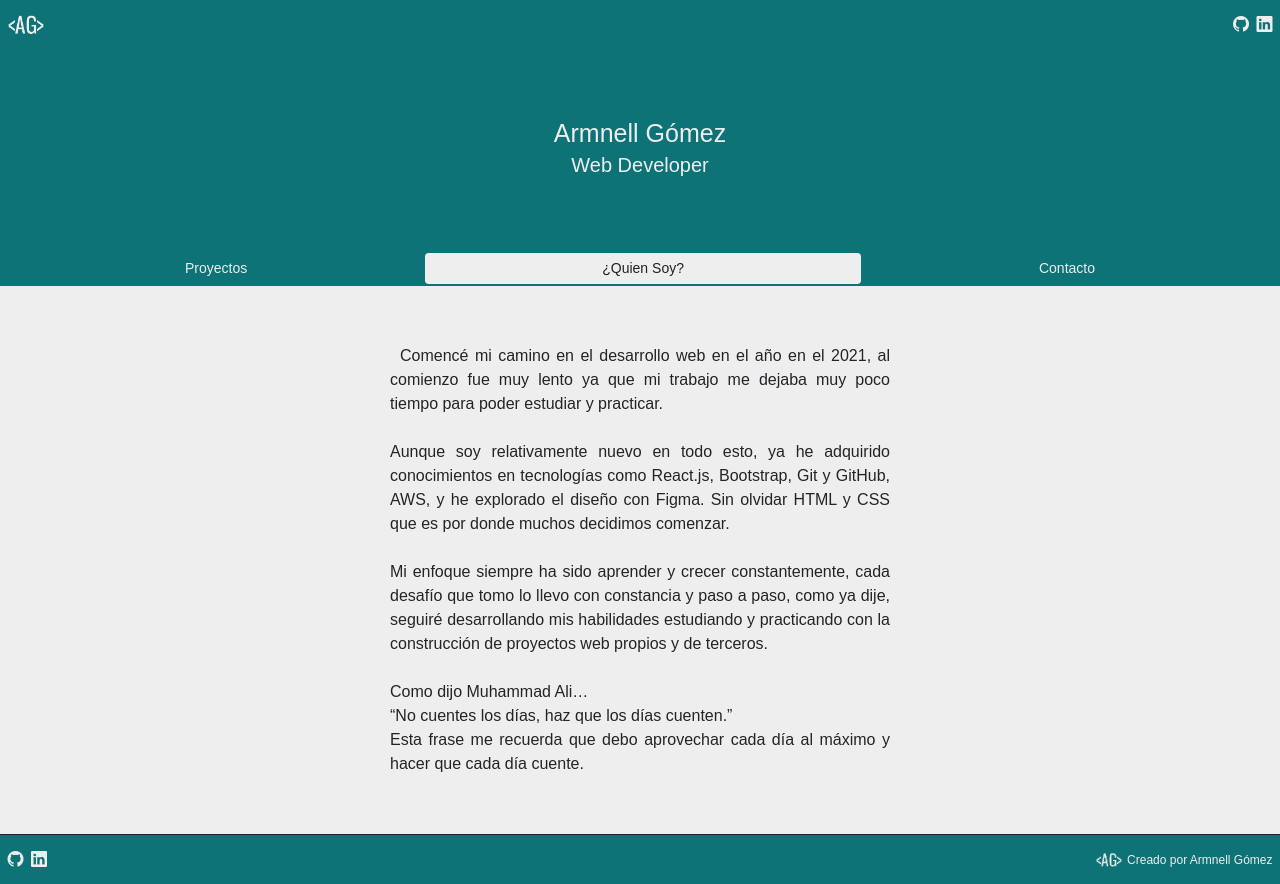
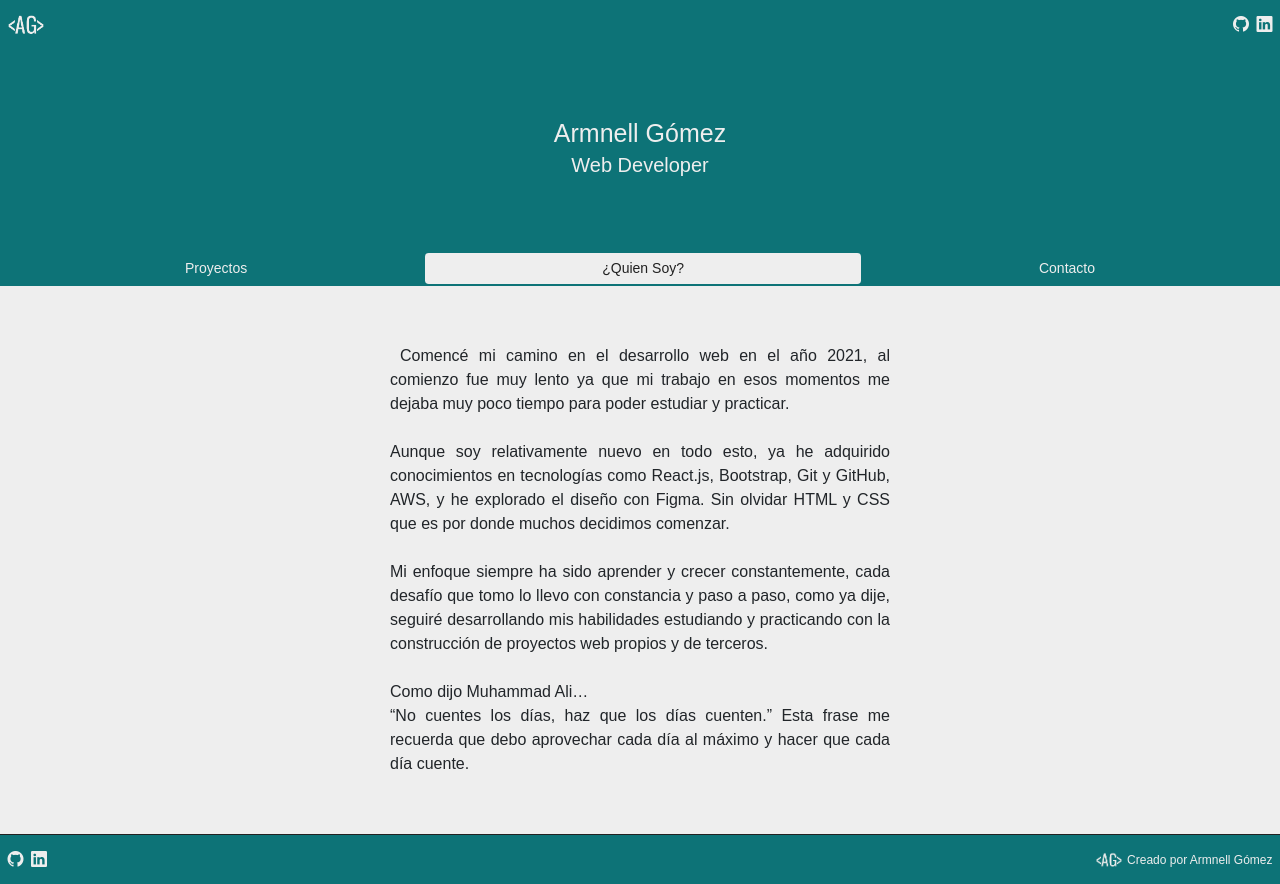
Before and after one commit to ArmnellJackson/Armnellgomez, a React (Create React App) app: page / in a window 1280 px wide. Both pictures are taken after a click on the tab "¿Quien Soy?". Built offline with nearby package versions, Linux system fonts and the light colour scheme.

Commit message:
Corregi error en el texto de QuienSoy.js

```diff
--- a/src/componentes/QuienSoy.js
+++ b/src/componentes/QuienSoy.js
@@ -7,7 +7,7 @@ function QuienSoy() {
 			<main>
 					<div className='quien-soy-container'>
 						<p className='quien-soy-text'>
-							Comencé mi camino en el desarrollo web en el año en el 2021, al comienzo fue muy lento ya que mi trabajo me dejaba muy poco tiempo para poder estudiar y practicar.
+							Comencé mi camino en el desarrollo web en el año 2021, al comienzo fue muy lento ya que mi trabajo en esos momentos me dejaba muy poco tiempo para poder estudiar y practicar.
 							<br /><br />
 							Aunque soy relativamente nuevo en todo esto, ya he adquirido conocimientos en tecnologías como React.js, Bootstrap, Git y GitHub, AWS, y he explorado el diseño con Figma. Sin olvidar HTML y CSS que es por donde muchos decidimos comenzar.
 							<br /><br />
@@ -15,9 +15,7 @@ function QuienSoy() {
 							<br /><br />
 							Como dijo Muhammad Ali…
 							<br />
-							“No cuentes los días, haz que los días cuenten.”
-							<br />
-							Esta frase me recuerda que debo aprovechar cada día al máximo y hacer que cada día cuente.
+							“No cuentes los días, haz que los días cuenten.” Esta frase me recuerda que debo aprovechar cada día al máximo y hacer que cada día cuente.
 						</p>
 					</div>
 			</main>
```
